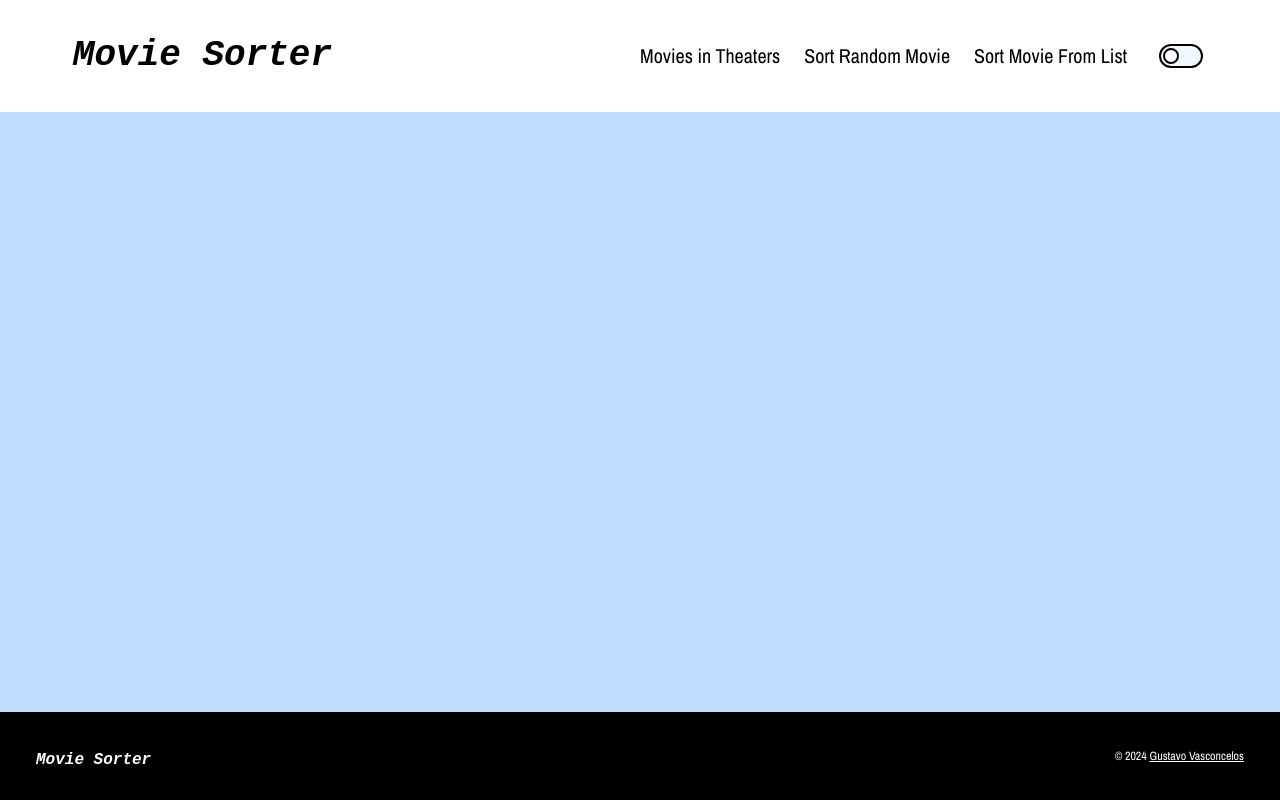
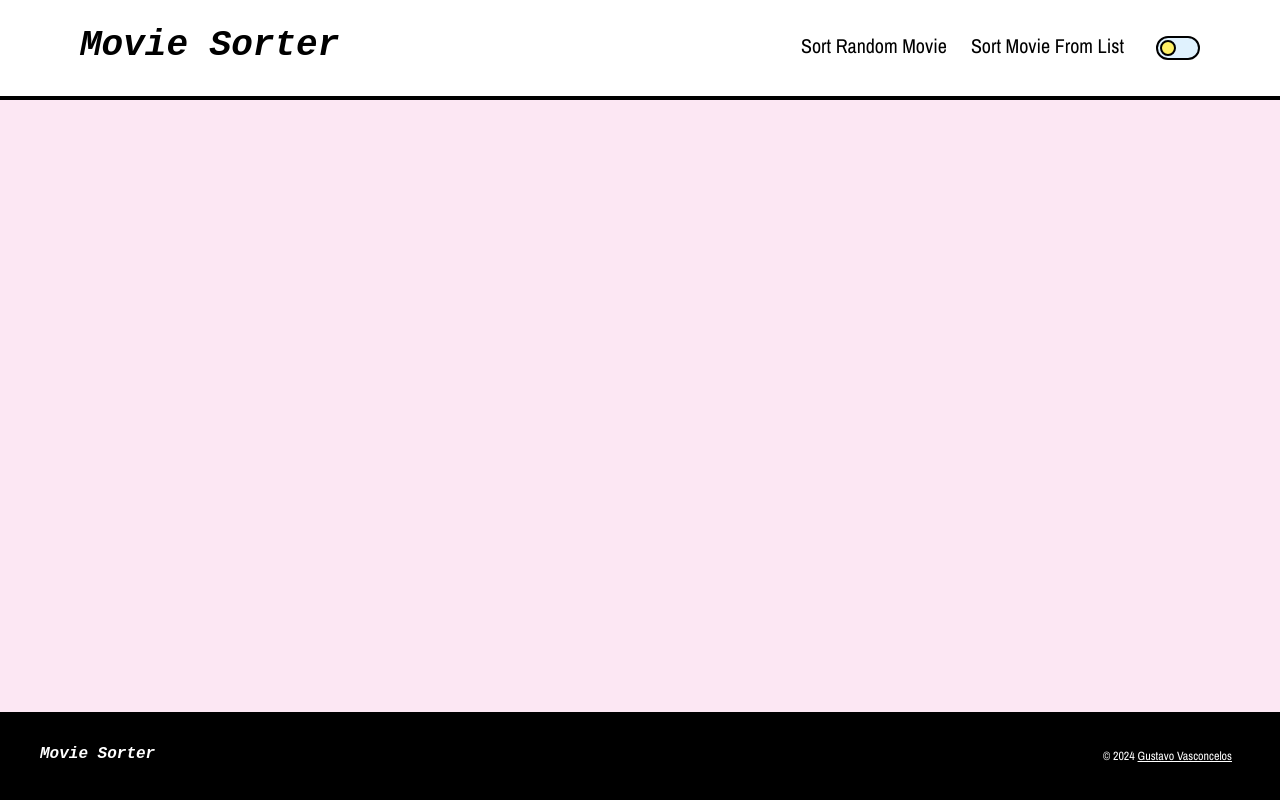
Before and after one commit to gusvsconcelos/movie-roulette, a React (Vite) app: page / in a window 1280 px wide. Built offline with nearby package versions, Linux system fonts and the light colour scheme; a web font is replaced by a local one.

Commit message:
fix: aligment of the elements in the header and footer components

```diff
--- a/index.html
+++ b/index.html
@@ -7,7 +7,7 @@
     <title>Movie Sorter</title>
   </head>
   <body>
-    <div id="root" class="static w-screen h-screen bg-blue-200"></div>
+    <div id="root" class="w-screen h-screen bg-pink-100"></div>
     <script type="module" src="/src/main.tsx"></script>
   </body>
 </html>
--- a/src/App.tsx
+++ b/src/App.tsx
@@ -1,7 +1,6 @@
 import Header from './components/layout/Header';
 import Footer from './components/layout/Footer';
 // import Button from './components/ui/Button';
-// TODO: fix alignment of elements in the footer component (maybe also at header?)
 
 export default function App() {
   return (
--- a/src/components/layout/Footer.tsx
+++ b/src/components/layout/Footer.tsx
@@ -2,10 +2,9 @@ import Title from '../ui/Title';
 
 export default function Footer() {
   return (
-    <footer className='absolute bottom-0 w-screen p-7 bg-black'>
-      <div className='relative'>
-        <Title styles='absolute top-2/4 text-white' />
-        <p className='float-right m-2 text-xs font-ui text-white'>
+    <footer className='flex justify-center items-center absolute bottom-0 w-screen p-11 bg-black'>
+      <Title styles='absolute left-10 text-white' />
+      <p className='absolute right-10 m-2 text-xs font-ui text-white'>
         &copy; {new Date().getFullYear()}{' '}
         <a
           href='https://www.linkedin.com/in/gusvsconcelos'
@@ -14,7 +13,6 @@ export default function Footer() {
           Gustavo Vasconcelos
         </a>
       </p>
-      </div>
     </footer>
   );
 }
--- a/src/components/layout/Header.tsx
+++ b/src/components/layout/Header.tsx
@@ -4,8 +4,8 @@ import Nav from '../ui/Nav';
 
 export default function Header() {
   return (
-    <header className='flex mr items-center justify-center p-7 mb-4 bg-white '>
-      <Title styles='mr-72 text-4xl text-black' />
+    <header className='flex justify-center items-center p-12 bg-white shadow-brute'>
+      <Title styles='absolute left-20 text-4xl text-black' />
       <Nav />
       <Switch />
     </header>
--- a/src/components/ui/Nav.tsx
+++ b/src/components/ui/Nav.tsx
@@ -1,9 +1,6 @@
 export default function Nav() {
   return (
-    <nav className='inline float-right m-2 font-ui text-xl'>
-      <a className='mx-3' href='#'>
-        Movies in Theaters
-      </a>
+    <nav className='absolute right-36 mb-1 font-ui text-xl'>
       <a className='mx-3' href='#'>
         Sort Random Movie
       </a>
--- a/src/components/ui/Switch.tsx
+++ b/src/components/ui/Switch.tsx
@@ -1,8 +1,8 @@
 export default function Switch() {
   return (
-    <label className='relative inline-flex items-center m-3 cursor-pointer'>
+    <label className='absolute right-20 inline-flex items-center cursor-pointer'>
       <input type='checkbox' value='' className='sr-only peer' />
-      <div className="w-11 h-6 bg-sky-50 rounded-full border-2 border-black peer-checked:bg-pink-400 after:content-[''] after:absolute after:top-[4px] after:left-[4px] after:w-4 after:h-4 after:bg-white after:rounded-full after:border-2 after:border-black after:transition-all peer-checked:after:translate-x-5 "></div>
+      <div className="w-11 h-6 bg-sky-100 rounded-full border-2 border-black peer-checked:bg-sky-950 after:content-[''] after:absolute after:top-[4px] after:left-[4px] after:w-4 after:h-4 after:bg-yellow-300 peer-checked:after:bg-slate-300 after:rounded-full after:border-2 after:border-black after:transition-all peer-checked:after:translate-x-5 "></div>
     </label>
   );
 }
--- a/src/components/ui/Title.tsx
+++ b/src/components/ui/Title.tsx
@@ -4,7 +4,7 @@ export interface Props {
 
 export default function Title(props: Props) {
   return (
-    <h1 className={`m-2 font-title font-black italic ${props.styles}`}>
+    <h1 className={`mb-1 font-title font-black italic ${props.styles}`}>
       Movie Sorter
     </h1>
   );
--- a/tailwind.config.js
+++ b/tailwind.config.js
@@ -4,7 +4,10 @@ export default {
   theme: {
     extend: {
       dropShadow: {
-        brute: '3px 4px 0 rgb(0 0 0)',
+        brute: '3px 3px 0 rgb(0 0 0)',
+      },
+      boxShadow: {
+        brute: '0 4px 0 rgb(0 0 0)',
       },
       fontFamily: {
         title: ['Chivo', 'monospace'],
```
Lines whose indentation alone changed are shown as unchanged.
